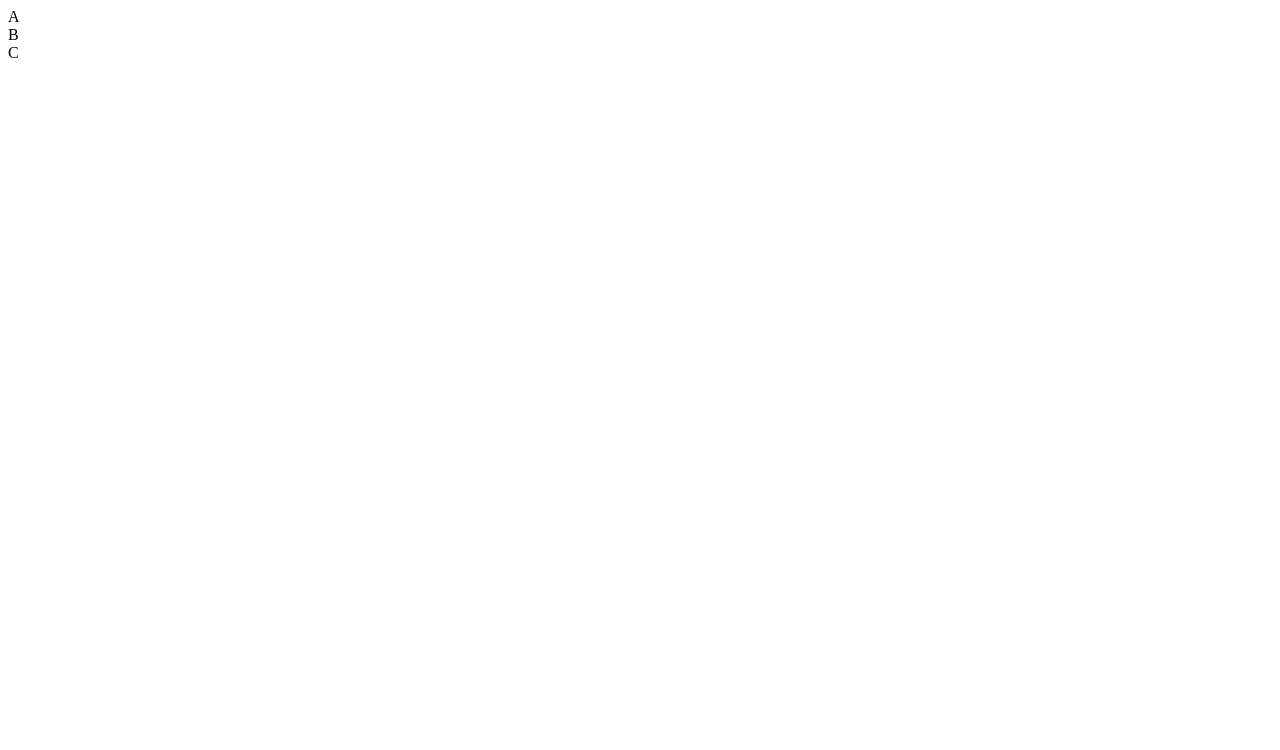
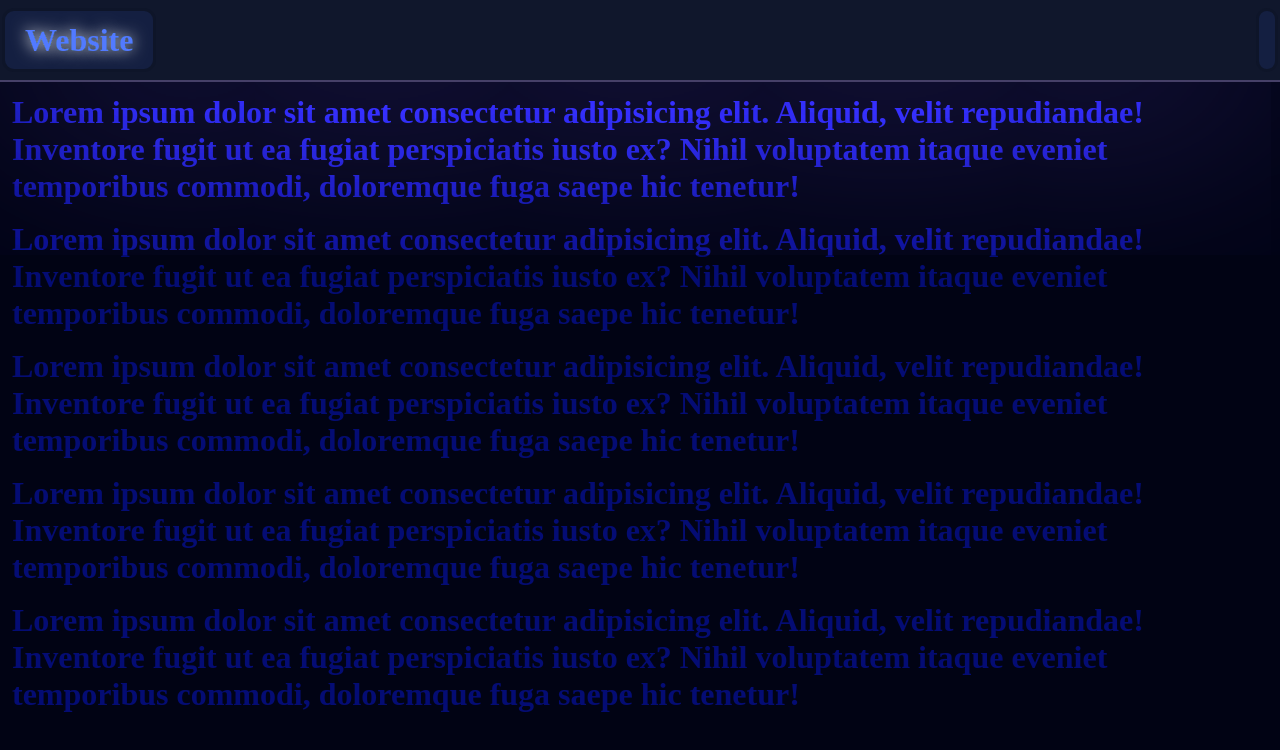
Before and after one commit to Nicktrovert/justsomewebsite, a plain HTML site: page index.html in a window 1280 px wide. Drawn offline with Linux system fonts and the light colour scheme.

Commit message:
glowy lighty stuff

```diff
--- a/index.html
+++ b/index.html
@@ -1,33 +1,25 @@
 <!DOCTYPE html>
 <html lang="en">
-<head>
+<head class="smooth">
+    <link rel="stylesheet" href="style.css">
     <meta charset="UTF-8">
     <meta name="viewport" content="width=device-width, initial-scale=1.0">
+    <script src="script.js"></script>
     <title>Just Some Website</title>
 </head>
-<body>
-    <div>
-        <div>
-            <div>
-                <span>
-                    <div>
-                        <a>A</a>
-                    </div>
-                </span>
-            </div>
-            <div>
-                <span>
-                    <span>
-                        <a>B</a>
-                    </span>
-                    <div>
-                        <span>
-                            <a>C</a>
-                        </span>
-                    </div>
-                </span>
-            </div>
+<body class="smooth">
+    <header class="box-glow smooth">
+        <div class="smooth">
+            <h1 class="smooth text-glow">Website</h1>
         </div>
-    </div>
+        <div class="smooth">
+
+        </div class="smooth">
+    </header>
+    <h1 class="smooth">Lorem ipsum dolor sit amet consectetur adipisicing elit. Aliquid, velit repudiandae! Inventore fugit ut ea fugiat perspiciatis iusto ex? Nihil voluptatem itaque eveniet temporibus commodi, doloremque fuga saepe hic tenetur!</h1>
+    <h1 class="smooth">Lorem ipsum dolor sit amet consectetur adipisicing elit. Aliquid, velit repudiandae! Inventore fugit ut ea fugiat perspiciatis iusto ex? Nihil voluptatem itaque eveniet temporibus commodi, doloremque fuga saepe hic tenetur!</h1>
+    <h1 class="smooth">Lorem ipsum dolor sit amet consectetur adipisicing elit. Aliquid, velit repudiandae! Inventore fugit ut ea fugiat perspiciatis iusto ex? Nihil voluptatem itaque eveniet temporibus commodi, doloremque fuga saepe hic tenetur!</h1>
+    <h1 class="smooth">Lorem ipsum dolor sit amet consectetur adipisicing elit. Aliquid, velit repudiandae! Inventore fugit ut ea fugiat perspiciatis iusto ex? Nihil voluptatem itaque eveniet temporibus commodi, doloremque fuga saepe hic tenetur!</h1>
+    <h1 class="smooth">Lorem ipsum dolor sit amet consectetur adipisicing elit. Aliquid, velit repudiandae! Inventore fugit ut ea fugiat perspiciatis iusto ex? Nihil voluptatem itaque eveniet temporibus commodi, doloremque fuga saepe hic tenetur!</h1>
 </body>
 </html>
--- a/style.css
+++ b/style.css
@@ -0,0 +1,52 @@
+*{
+    color: #c1bed3;
+}
+h1{
+    padding: 0.5vh;
+    margin: 1vh;
+    mix-blend-mode:color-dodge;
+}
+body{
+    margin: 0;
+    padding: 0;
+    background-color: #010314;
+}
+header{
+    background-color: rgb(16, 23, 44);
+    display: flex;
+    justify-content: space-between;
+    height: 10vh;
+    border-style: solid;
+    border-color: #464068;
+    border-width: 2px;
+    border-left: 0;
+    border-right: 0;
+    border-top: 0;
+}
+header div{
+    padding: 1vh;
+    margin: 0.25vh;
+    margin-bottom: 1vh;
+    margin-top: 1vh;
+    display: flex;
+    justify-content: space-evenly;
+    align-items: center;
+    border-radius: 1.5vh;
+    border-style: solid;
+    border-color: rgb(14, 21, 41);
+    background-color: rgb(20, 31, 65);
+}
+.text-glow{
+    text-shadow: 0px 0px 2vh white;
+}
+.box-glow{
+    box-shadow: 0px 0px 500vh #877dc2;
+}
+.box-glow:hover{
+    box-shadow: 0px 0px 10000vh #3d3085;
+}
+.smooth{
+    transition-duration: 0.25s;
+    transition-property: all;
+    transition-delay: 0;
+}
```
